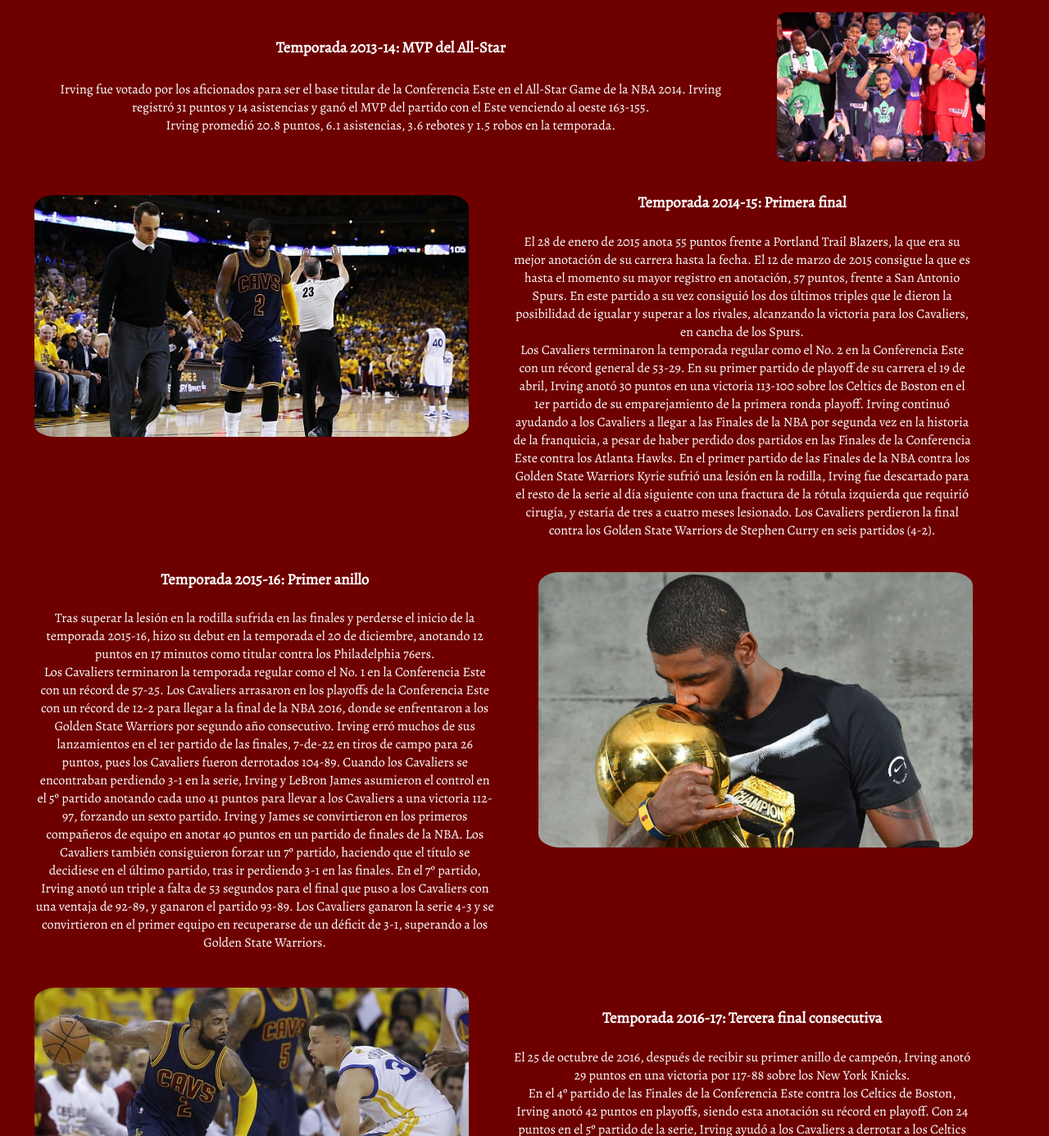
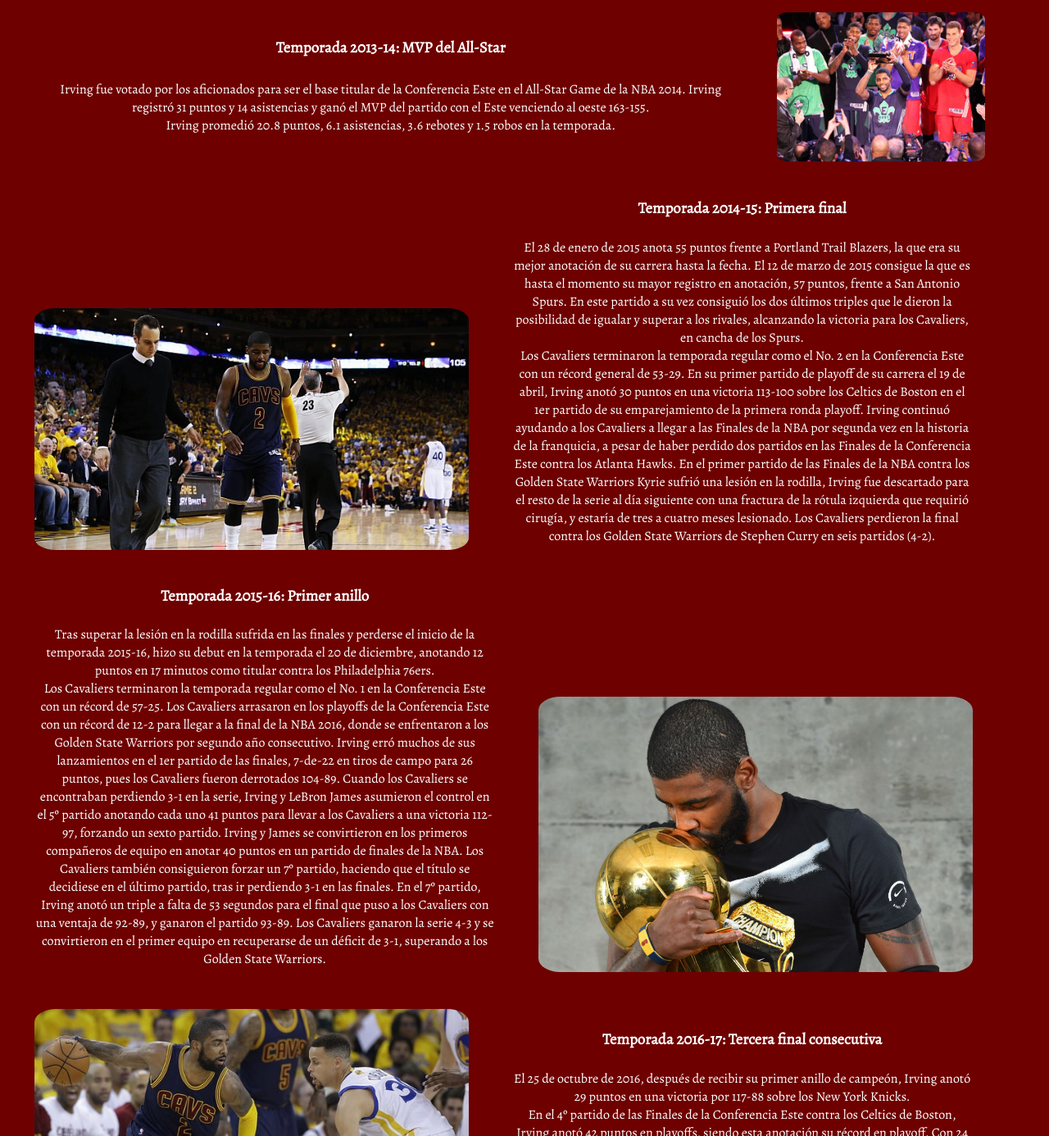
Before and after one commit to Benitez11Felipe/DesarrolloWeb_ProyectoFinal, a website: page pages/trayectoria_deportiva/trayectoria _deportiva.html in a window 1280 px wide. Shown: the part 1079-2465 px from the top of the page at 82% size. Drawn offline with nearby package versions, Linux system fonts and the light colour scheme.

Commit message:
Update td.css

```diff
--- a/pages/trayectoria_deportiva/css/td.css
+++ b/pages/trayectoria_deportiva/css/td.css
@@ -209,12 +209,12 @@
 section#imagen_4 {
     grid-area: imagen_4;
     margin: 1vw;
-    padding-top: 2vh;
+    padding-top: 25%;
 }
 section#imagen_5 {
     grid-area: imagen_5;
     margin: 1vw;
-    padding-top: 2vh;
+    padding-top: 25%;
 }
 section#imagen_6 {
     grid-area: imagen_6;
```
